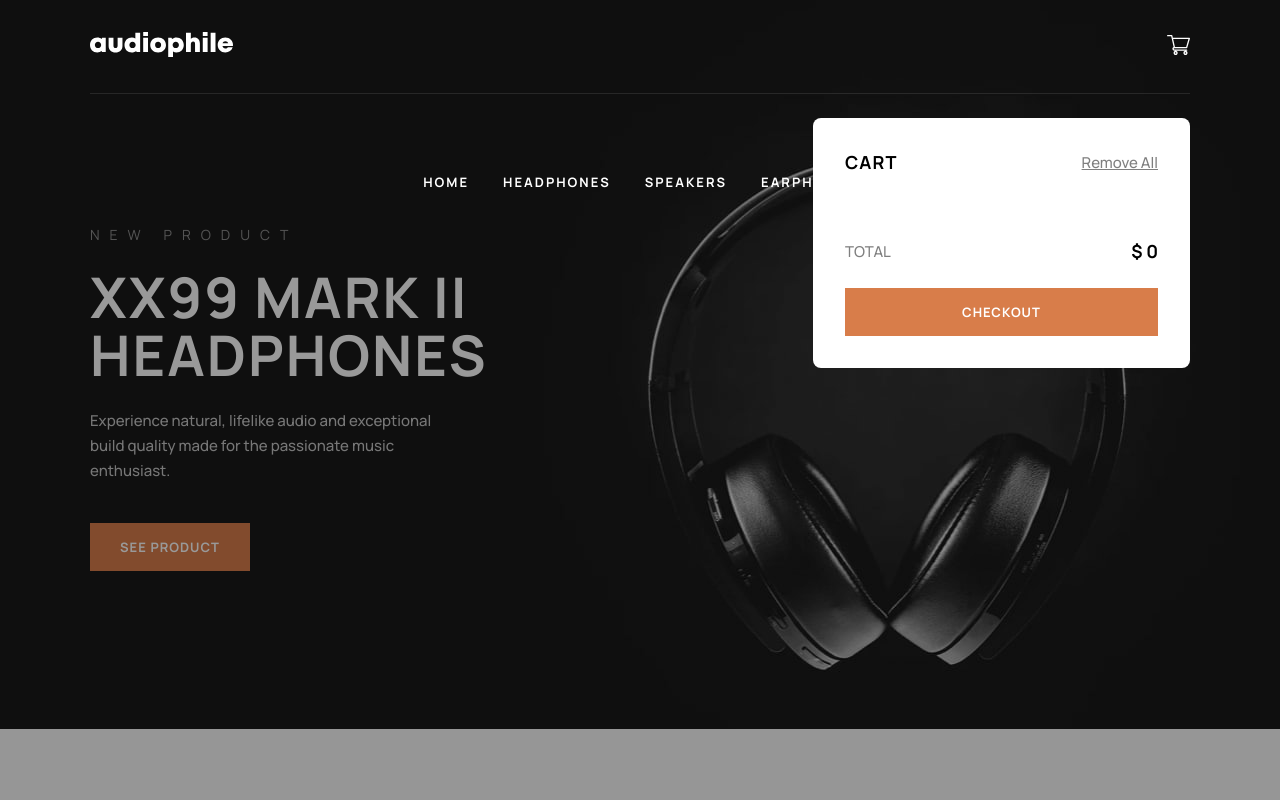
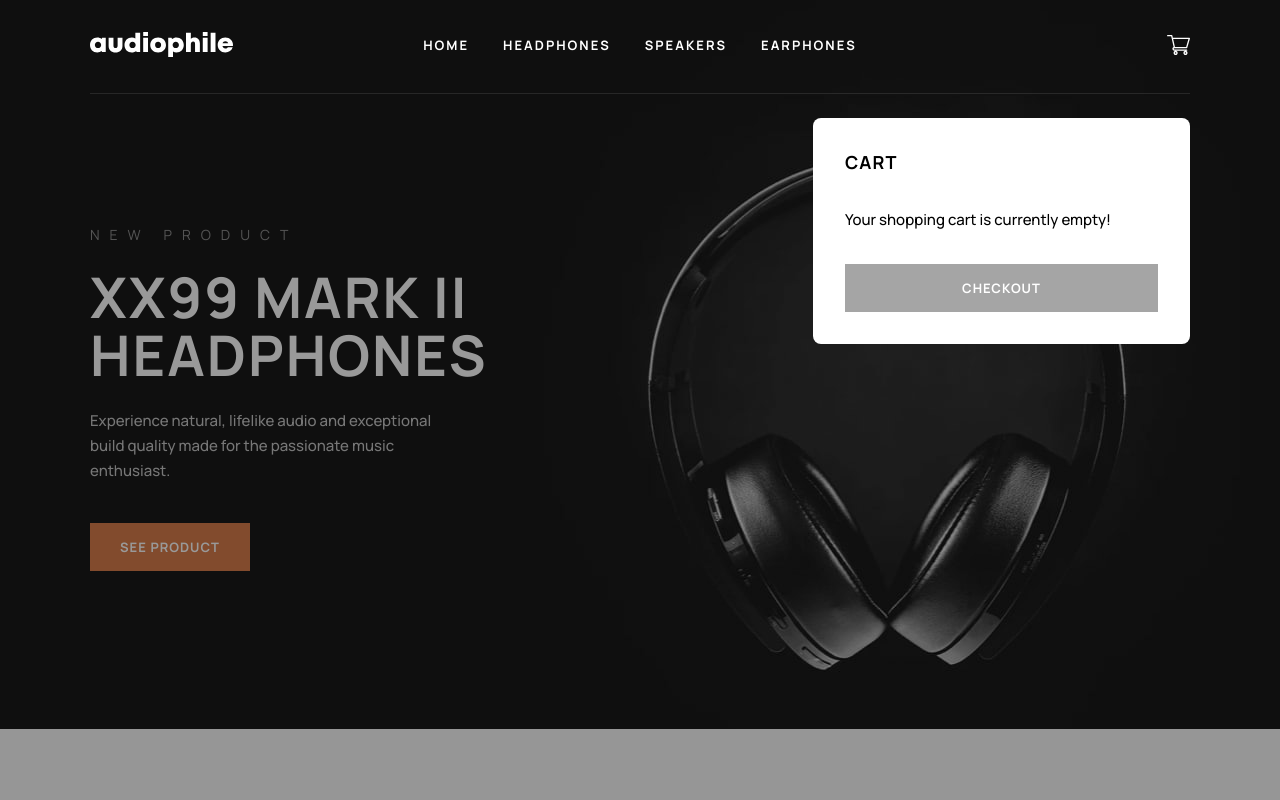
Before and after one commit to ChrisKlp/audiophile-webstore, a React (Vite) app: page / in a window 1280 px wide. Both pictures are taken after a click on the button 1178 px from the left and 44 px from the top of the page. Shown: the top 800 px of the page. Built offline with nearby package versions, Linux system fonts and the light colour scheme.

Commit message:
update cart

```diff
--- a/src/components/Cart.tsx
+++ b/src/components/Cart.tsx
@@ -1,6 +1,7 @@
 /* eslint-disable react-hooks/exhaustive-deps */
 import { Link } from 'react-router-dom';
 import { twMerge } from 'tailwind-merge';
+import { ForwardedRef, forwardRef } from 'react';
 import useCart from '@/features/cartStore';
 import useProducts from '@/hooks/useProducts';
 import { routes } from '@/navigation';
@@ -11,21 +12,28 @@ type Props = {
   onClose: () => void;
 };
 
-export default function Cart({ className, onClose }: Props) {
+function Cart(
+  { className, onClose }: Props,
+  ref: ForwardedRef<HTMLDivElement>
+) {
   const { cart, removeAll, decreaseQuantity, increaseQuantity } = useCart();
   const { getTotal, getProduct } = useProducts();
 
   return (
-    <>
+    <div className="absolute w-full">
       <div
         className={twMerge('c-container grid justify-items-end', className)}
         aria-hidden="true"
       >
-        <div className="mt-[2.4rem] w-full max-w-[37.7rem] rounded bg-white px-[2.8rem] py-[3.2rem] md:px-[3.2rem]">
+        <div
+          ref={ref}
+          className="mt-[2.4rem] w-full max-w-[37.7rem] rounded bg-white px-[2.8rem] py-[3.2rem] md:px-[3.2rem]"
+        >
           <div className="mb-[3.2rem] flex items-center justify-between">
             <p className="text-cart text-[1.8rem] tracking-[0.12rem] text-black">
               Cart
             </p>
+            {cart.length > 0 && (
               <button
                 type="button"
                 onClick={removeAll}
@@ -33,7 +41,11 @@ export default function Cart({ className, onClose }: Props) {
               >
                 Remove all
               </button>
+            )}
           </div>
+          {cart.length === 0 && (
+            <p className="text-base">Your shopping cart is currently empty!</p>
+          )}
           <div className="mb-[3.2rem] grid gap-[2.4rem]">
             {cart.map(({ id, quantity }) => {
               const product = getProduct(id);
@@ -42,7 +54,7 @@ export default function Cart({ className, onClose }: Props) {
                   <div key={id} className="flex items-center">
                     <div className="relative mr-[1.6rem] h-[6.4rem] w-[6.4rem] flex-shrink-0 overflow-hidden rounded bg-light200">
                       <img
-                        src={product.images.product.mobile}
+                        src={product.images.cart}
                         className="absolute top-1/2 left-1/2 -translate-x-1/2 -translate-y-1/2 object-cover"
                         alt="asad"
                       />
@@ -78,13 +90,21 @@ export default function Cart({ className, onClose }: Props) {
               return null;
             })}
           </div>
+          {cart.length > 0 && (
             <div className="mb-[2.4rem] flex items-center justify-between">
               <span className="text-cart font-medium text-black/50">Total</span>
               <p className="text-cart text-[1.8rem] font-bold leading-[2.5rem] text-black">
                 $ {formatPrice(getTotal())}
               </p>
             </div>
-          <Link to={routes.checkout} className="btn w-full" onClick={onClose}>
+          )}
+          <Link
+            to={routes.checkout}
+            className={`${
+              cart.length === 0 && 'pointer-events-none bg-gray/50'
+            } btn w-full`}
+            onClick={onClose}
+          >
             Checkout
           </Link>
         </div>
@@ -94,6 +114,8 @@ export default function Cart({ className, onClose }: Props) {
         aria-hidden="true"
         onClick={onClose}
       />
-    </>
+    </div>
   );
 }
+
+export default forwardRef<HTMLDivElement, Props>(Cart);
--- a/src/components/Navigation.tsx
+++ b/src/components/Navigation.tsx
@@ -8,15 +8,20 @@ import { navigation } from '@/navigation';
 import Categories from '@/components/Categories';
 import useOnClickOutside from '@/hooks/useOnClickOutside';
 import Cart from './Cart';
+import useCart from '@/features/cartStore';
 
 type Props = {
   transparent?: boolean;
 };
 
 export default function Navigation({ transparent = false }: Props) {
+  const cart = useCart((state) => state.cart);
   const [isOpen, setIsOpen] = useState(false);
   const [isCartOpen, setIsCartOpen] = useState(false);
-  const ref = useRef(null);
+  const navRef = useRef(null);
+  const cartRef = useRef(null);
+  const navButtonRef = useRef(null);
+  const cartButtonRef = useRef(null);
 
   const onToggle = () => setIsOpen(!isOpen);
   const onCartToggle = () => setIsCartOpen(!isCartOpen);
@@ -25,11 +30,11 @@ export default function Navigation({ transparent = false }: Props) {
     setIsCartOpen(false);
   };
 
-  useOnClickOutside(ref, onClose);
+  useOnClickOutside([navRef, navButtonRef], onClose);
+  useOnClickOutside([cartRef, cartButtonRef], onClose);
 
   return (
     <header
-      ref={ref}
       className={twMerge(
         `relative z-10 h-[9rem] lg:h-auto ${
           transparent
@@ -42,18 +47,35 @@ export default function Navigation({ transparent = false }: Props) {
     >
       <div className="c-container">
         <div className="flex items-center justify-between py-[3.2rem] md:justify-start lg:pt-[3.2rem] lg:pb-[3.6rem]">
-          <button type="button" className="lg:hidden" onClick={onToggle}>
-            <img className="" src={iconHamburger} alt="icon hamburger" />
+          <button
+            ref={navButtonRef}
+            type="button"
+            className="lg:hidden"
+            onClick={onToggle}
+          >
+            <img src={iconHamburger} alt="icon hamburger" />
           </button>
-          <Link to="/" className="md:ml-[4.2rem] md:grow lg:ml-0">
+          <div className="flex md:ml-[4.2rem] md:grow lg:ml-0">
+            <Link to="/">
               <img
                 className="h-auto w-[14.3rem] flex-shrink-0"
                 src={logo}
                 alt="audiophile logo"
               />
             </Link>
-          <button type="button" onClick={onCartToggle}>
-            <img className="" src={iconCart} alt="icon cart" />
+          </div>
+          <button
+            ref={cartButtonRef}
+            type="button"
+            onClick={onCartToggle}
+            className="relative"
+          >
+            <img src={iconCart} alt="icon cart" />
+            {cart.length > 0 && (
+              <span className="text-small absolute right-[-0.8rem] top-[-0.8rem] grid h-[1.5rem] w-[1.5rem] place-content-center rounded-full bg-orange text-[1rem] text-white">
+                {cart.length}
+              </span>
+            )}
           </button>
         </div>
         <nav className="absolute top-1/2 left-1/2 hidden -translate-y-1/2 -translate-x-1/2 items-center justify-center gap-[3.4rem] pb-[0.4rem] lg:flex">
@@ -73,7 +95,10 @@ export default function Navigation({ transparent = false }: Props) {
       </div>
       {!!isOpen && (
         <div className="lg:hidden">
-          <nav className="animate-fadeIn rounded-b-[0.8rem] bg-white">
+          <nav
+            ref={navRef}
+            className="animate-fadeIn rounded-b-[0.8rem] bg-white"
+          >
             <Categories
               className="pb-[3.5rem] pt-[3.2rem] md:pb-[6.7rem] md:pt-[5.6rem]"
               onClick={onClose}
@@ -86,7 +111,9 @@ export default function Navigation({ transparent = false }: Props) {
           />
         </div>
       )}
-      {!!isCartOpen && <Cart onClose={onClose} className="animate-fadeIn" />}
+      {!!isCartOpen && (
+        <Cart ref={cartRef} onClose={onClose} className="animate-fadeIn" />
+      )}
     </header>
   );
 }
--- a/src/hooks/useOnClickOutside.ts
+++ b/src/hooks/useOnClickOutside.ts
@@ -1,15 +1,22 @@
 import { useEffect } from 'react';
 
 export default function useOnClickOutside(
-  ref: React.RefObject<HTMLElement | undefined>,
+  refs: Array<React.RefObject<HTMLElement | undefined>>,
   handler: () => void
 ) {
   useEffect(() => {
     const listener = (event: MouseEvent | TouchEvent) => {
-      if (!ref.current || ref.current.contains(event.target as HTMLElement)) {
-        return;
+      let isElementClicked = false;
+
+      refs.forEach((ref) => {
+        if (!ref.current || ref.current.contains(event.target as HTMLElement)) {
+          isElementClicked = true;
+        }
+      });
+
+      if (!isElementClicked) {
+        handler();
       }
-      handler();
     };
     document.addEventListener('mousedown', listener);
     document.addEventListener('touchstart', listener);
@@ -17,5 +24,5 @@ export default function useOnClickOutside(
       document.removeEventListener('mousedown', listener);
       document.removeEventListener('touchstart', listener);
     };
-  }, [ref, handler]);
+  }, [refs, handler]);
 }
--- a/src/pages/Checkout.tsx
+++ b/src/pages/Checkout.tsx
@@ -3,10 +3,12 @@ import { zodResolver } from '@hookform/resolvers/zod';
 import { FormProvider, useForm } from 'react-hook-form';
 import * as z from 'zod';
 import { useEffect } from 'react';
+import { useNavigate } from 'react-router-dom';
 import GoBackButton from '@/components/GoBackButton';
 import RadioInput from '@/components/RadioInput';
 import TextInput from '@/components/TextInput';
 import Summary from '@/components/Summary';
+import useCart from '@/features/cartStore';
 
 const paymentMethods = {
   eMoney: 'e-Money',
@@ -29,6 +31,8 @@ const Schema = z.object({
 type TCheckoutForm = z.infer<typeof Schema>;
 
 export default function Checkout() {
+  const cart = useCart((state) => state.cart);
+  const navigate = useNavigate();
   const methods = useForm<TCheckoutForm>({
     resolver: zodResolver(Schema),
     defaultValues: {
@@ -39,11 +43,14 @@ export default function Checkout() {
   const paymentMethod = methods.watch('paymentMethod');
 
   useEffect(() => {
+    if (cart.length === 0) {
+      navigate('/');
+    }
     if (paymentMethod === paymentMethods.cash) {
       methods.resetField('eMoneyNumber');
       methods.resetField('eMoneyPin');
     }
-  }, [methods, paymentMethod]);
+  }, [cart.length, methods, navigate, paymentMethod]);
 
   return (
     <div className="c-container">
```
Lines whose indentation alone changed are shown as unchanged.
